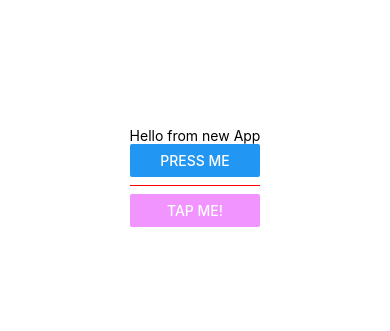
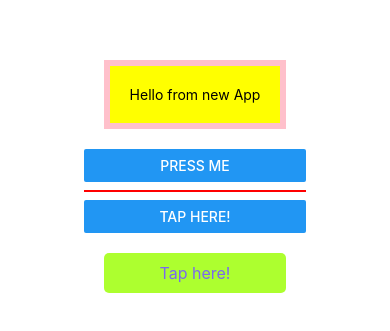
Before and after one commit to nicywi/GoalsAppRN, a React Native app in the folder ReactNativeProject1/: screen / in a window 390 px wide. Shown: the part 237-568 px from the top of the page. Built offline with nearby package versions, Linux system fonts and the light colour scheme.

Commit message:
added color to the 'button'

```diff
--- a/ReactNativeProject1/App.js
+++ b/ReactNativeProject1/App.js
@@ -1,4 +1,4 @@
-import { StyleSheet, SafeAreaView, Text, View, Button } from 'react-native';
+import { StyleSheet, SafeAreaView, Text, View, Button, TouchableOpacity } from 'react-native';
 
 const Separator = () => <View style={styles.separator} />;
 
@@ -6,13 +6,18 @@ export default function App() {
   return (
     <SafeAreaView style={styles.container}>
     <View>
-      <Text>Hello from new App</Text>
+      <Text style={{margin: 20, borderColor: 'pink',
+      borderWidth: 6, padding: 20, backgroundColor: 'yellow'}}>
+        Hello from new App</Text>
       <Button
         title="Press me"
         onPress={() => Alert.alert('Cannot press this one')}
       />
       <Separator />
-      <Button title="Tap me!" color="#f194ff" />
+      <Button title="Tap here!" style={styles.button} />
+      <TouchableOpacity onPress={() => console.log('Tapped!')} style={styles.button}>
+          <Text style={styles.buttonText}>Tap here!</Text>
+        </TouchableOpacity>
 
     </View>
      <Separator />
@@ -27,14 +32,21 @@ const styles = StyleSheet.create({
     justifyContent: 'center',
   },
   button: {
-    backgroundColor: 'red',
+    backgroundColor: 'greenyellow',
     justifyContent: 'center',
+    alignItems: 'center',
     margin: 20,
-    padding: 10,
+    paddingVertical: 10,
+    paddingHorizontal: 20,
+    borderRadius: 5,
+  },
+  buttonText: {
+    color: 'mediumslateblue',
+    fontSize: 16,
   },
   separator: {
     marginVertical: 8,
     borderBottomColor: 'red',
-    borderBottomWidth: StyleSheet.hairlineWidth,
+    borderBottomWidth: 2,
   },
 });
```
Also changed, not shown: 1 other file (tests, documents, lock files or other folders).
